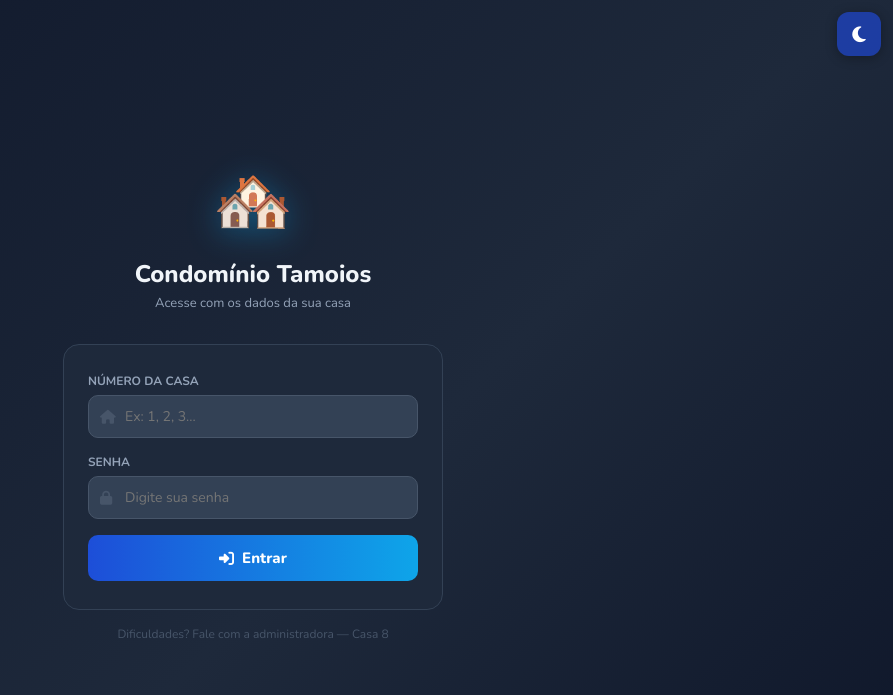
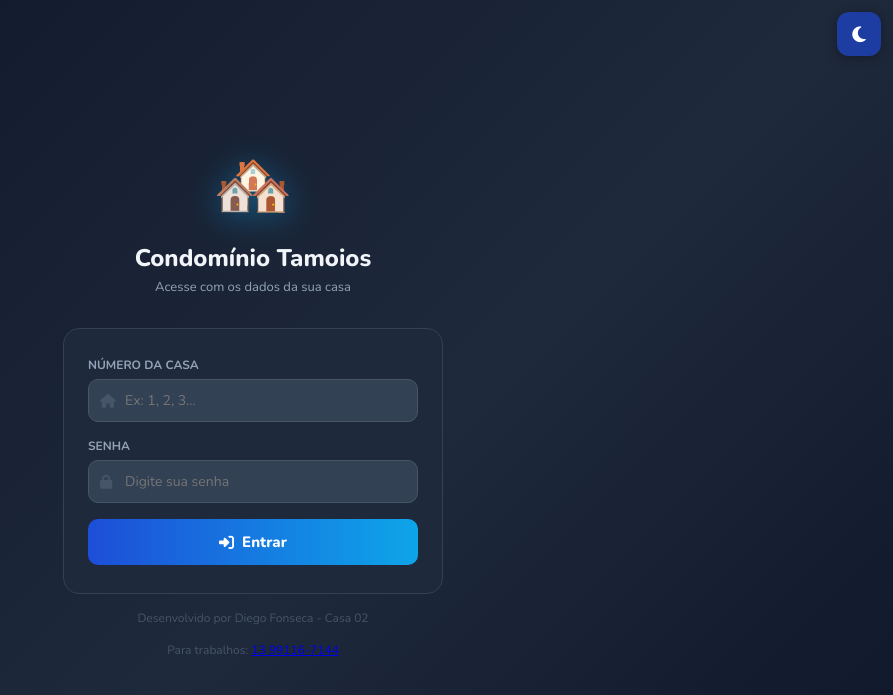
Before and after one commit to fonsecaorg-ux/CondominioTamoios, a Flask app: page /login in a window 1280 px wide. Shown: the top 695 px of the page, without its empty margins (387-1280 px from the left). Run offline with Flask 3, Linux system fonts and the light colour scheme; some libraries are stand-ins or nearby versions.

Commit message:
Update login.html

```diff
--- a/templates/login.html
+++ b/templates/login.html
@@ -169,7 +169,8 @@
     </form>
   </div>
 
-  <p class="hint">Dificuldades? Fale com a administradora — Casa 8</p>
+  <p class="hint">Desenvolvido por Diego Fonseca - Casa 02</p>
+  <p class="hint">Para trabalhos: <a href="https://wa.me/5513981167144" target="_blank" rel="noopener">13 99116-7144</a></p>
 </div>
 <script>
 (function() {
```
